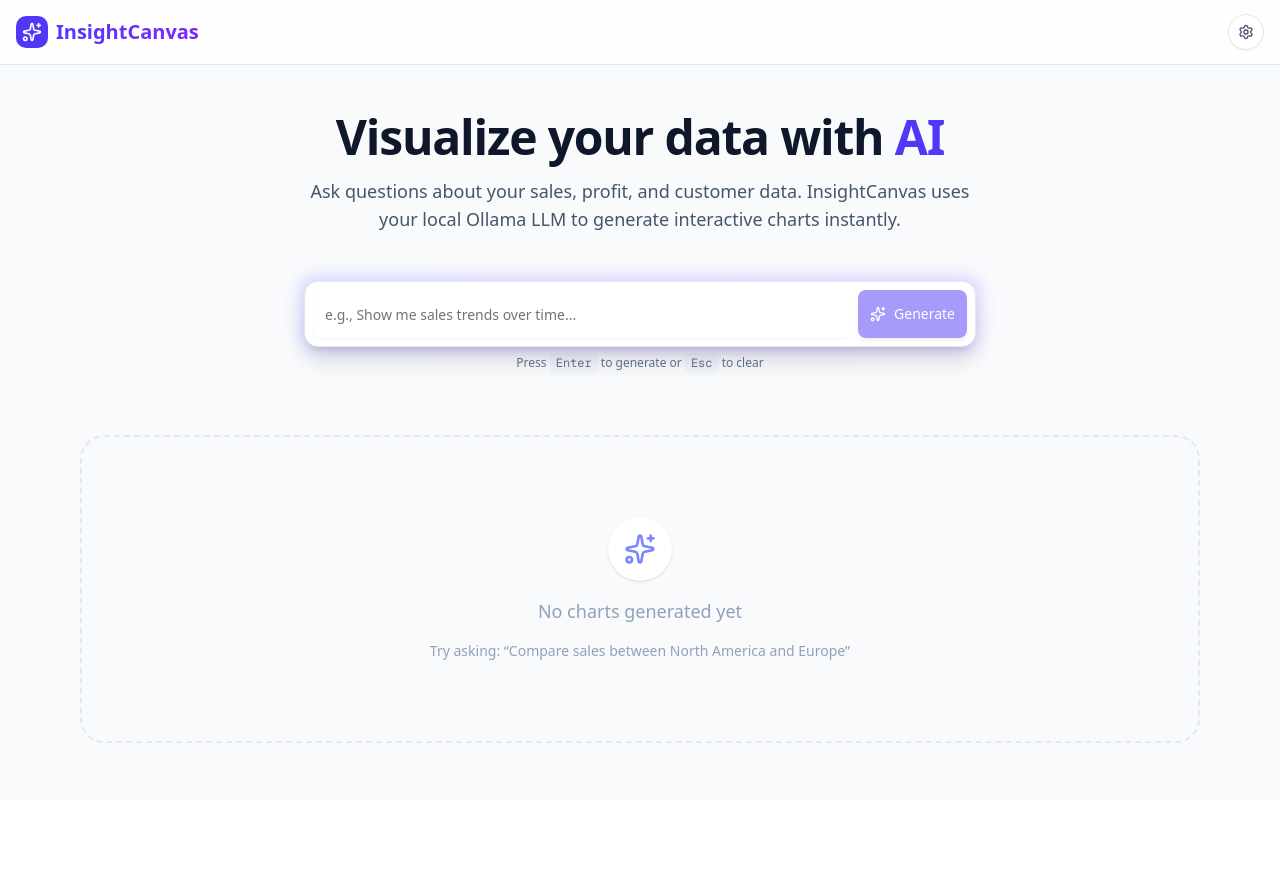
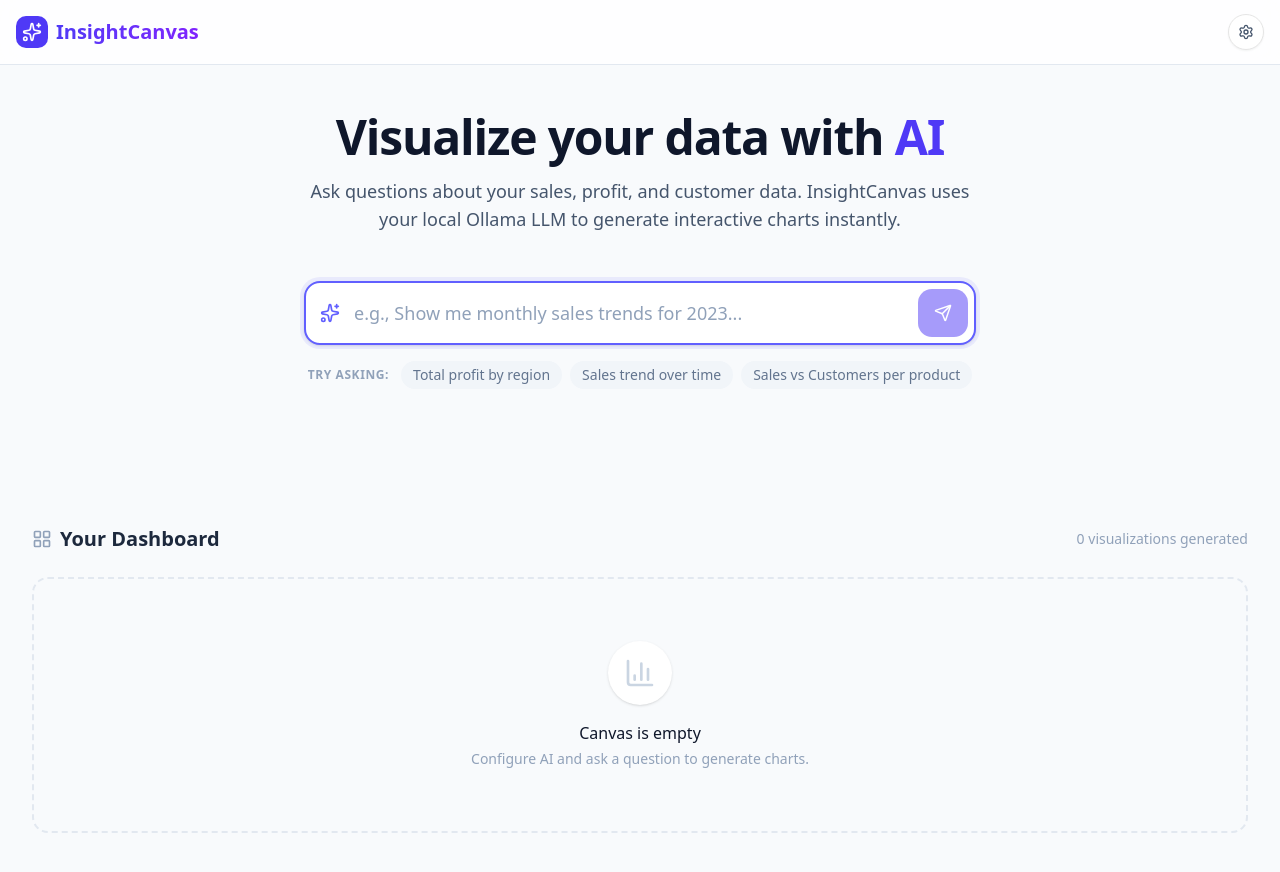
Before and after one commit to burakkaygusuz/insight-canvas, a Next.js app: page / in a window 1280 px wide. Before the commit the page ends 800 px from the top, so only its background shows below. Built offline with nearby package versions, Linux system fonts and the light colour scheme.

Commit message:
refactor(dashboard): improve input form and empty state UI

```diff
--- a/src/components/Dashboard.tsx
+++ b/src/components/Dashboard.tsx
@@ -1,13 +1,11 @@
 'use client';
 
 import { AnimatePresence, motion } from 'framer-motion';
-import { CheckCircle2, Loader2, Sparkles, X } from 'lucide-react';
+import { ChartColumn, CheckCircle2, LayoutGrid, Loader2, Send, Sparkles } from 'lucide-react';
 import { useCallback, useEffect, useState, useTransition } from 'react';
 
 import { ChartCard } from '@/components/ChartCard';
 import { SettingsModal } from '@/components/SettingsModal';
-import { Button } from '@/components/ui/Button';
-import { Input } from '@/components/ui/Input';
 import { generateChartFromPrompt } from '@/services/ollamaService';
 import { GeneratedChart } from '@/types/chart';
 import { OllamaConfig } from '@/types/ollama';
@@ -140,71 +138,53 @@ export default function Dashboard({ systemPromptTemplate }: Readonly<DashboardPr
         <motion.div
           initial={false}
           animate={{ opacity: 1, y: 0 }}
-          className="relative mx-auto mb-16 max-w-2xl"
+          className="relative mx-auto mb-12 max-w-2xl"
         >
-          <form onSubmit={handleSubmit} className="group relative">
-            <div className="absolute -inset-1 rounded-xl bg-linear-to-r from-indigo-500 to-violet-500 opacity-25 blur transition duration-1000 group-hover:opacity-50 group-hover:duration-200"></div>
-            <div className="relative flex items-center gap-2 rounded-xl border border-slate-200 bg-white p-2 shadow-xl dark:border-slate-800 dark:bg-slate-900">
-              <div className="relative flex-1">
-                <Input
+          <form onSubmit={handleSubmit} className="relative w-full">
+            <div className="relative">
+              <Sparkles className="absolute top-1/2 left-4 h-5 w-5 -translate-y-1/2 text-indigo-500" />
+              <input
                 value={query}
                 onChange={(e) => setQuery(e.target.value)}
                 onKeyDown={handleKeyDown}
-                  placeholder="e.g., Show me sales trends over time..."
-                  className="h-12 w-full border-0 bg-transparent pr-10 text-lg focus-visible:ring-0"
+                placeholder="e.g., Show me monthly sales trends for 2023..."
+                className="block w-full rounded-2xl border-2 border-slate-200 bg-white py-4 pr-12 pl-12 text-lg text-slate-900 shadow-sm transition-all placeholder:text-slate-400 focus:border-indigo-500 focus:ring-4 focus:ring-indigo-500/10 focus:outline-none dark:border-slate-800 dark:bg-slate-900 dark:text-slate-50 dark:placeholder:text-slate-500 dark:focus:border-indigo-400 dark:focus:ring-indigo-400/10"
                 disabled={isPending}
                 autoComplete="off"
                 autoFocus
-                  aria-label="Chart generation query"
-                  aria-describedby="query-hint"
               />
-                {query && !isPending && (
               <button
-                    type="button"
-                    onClick={handleClear}
-                    className="absolute top-1/2 right-2 -translate-y-1/2 rounded-full p-1 text-slate-400 transition-colors hover:bg-slate-100 hover:text-slate-600 dark:hover:bg-slate-800 dark:hover:text-slate-300"
-                    aria-label="Clear input"
-                  >
-                    <X className="h-4 w-4" />
-                  </button>
-                )}
-              </div>
-              <Button
                 type="submit"
                 disabled={isPending || !query.trim()}
-                className="h-12 shrink-0 bg-indigo-600 px-6 text-white shadow-md transition-all hover:scale-105 hover:bg-indigo-700 disabled:hover:scale-100"
+                className="absolute inset-y-2 right-2 flex items-center justify-center rounded-xl bg-indigo-600 px-4 font-medium text-white transition-all hover:bg-indigo-700 disabled:cursor-not-allowed disabled:opacity-50 dark:bg-indigo-500 dark:hover:bg-indigo-600"
               >
                 {isPending ? (
-                  <>
                   <Loader2 className="h-5 w-5 animate-spin" />
-                    <span className="hidden md:inline">Generating...</span>
-                  </>
                 ) : (
-                  <>
-                    <Sparkles className="h-5 w-5" />
-                    <span className="hidden md:inline">Generate</span>
-                  </>
+                  <Send className="h-[18px] w-[18px]" />
                 )}
-              </Button>
+              </button>
             </div>
           </form>
 
-          <motion.p
-            initial={false}
-            animate={{ opacity: 1 }}
-            id="query-hint"
-            className="mt-2 text-center text-xs text-slate-500 dark:text-slate-400"
+          <div className="mt-4 flex flex-wrap justify-center gap-2 text-sm text-slate-500 dark:text-slate-400">
+            <span className="mt-1.5 mr-1 text-xs font-semibold tracking-wider text-slate-400 uppercase dark:text-slate-500">
+              Try asking:
+            </span>
+            {[
+              'Total profit by region',
+              'Sales trend over time',
+              'Sales vs Customers per product'
+            ].map((suggestion) => (
+              <button
+                key={suggestion}
+                onClick={() => setQuery(suggestion)}
+                className="rounded-full bg-slate-100 px-3 py-1 transition-colors hover:bg-slate-200 dark:bg-slate-800 dark:hover:bg-slate-700"
               >
-            Press{' '}
-            <kbd className="rounded bg-slate-100 px-1.5 py-0.5 font-mono dark:bg-slate-800">
-              Enter
-            </kbd>{' '}
-            to generate or{' '}
-            <kbd className="rounded bg-slate-100 px-1.5 py-0.5 font-mono dark:bg-slate-800">
-              Esc
-            </kbd>{' '}
-            to clear
-          </motion.p>
+                {suggestion}
+              </button>
+            ))}
+          </div>
 
           <AnimatePresence mode="wait">
             {showSuccess && !error && (
@@ -267,6 +247,18 @@ export default function Dashboard({ systemPromptTemplate }: Readonly<DashboardPr
             )}
           </AnimatePresence>
         </motion.div>
+      </div>
+
+      <div className="mx-auto w-full max-w-7xl flex-1 px-4 py-10 sm:px-6 lg:px-8">
+        <div className="mb-6 flex items-center justify-between">
+          <h2 className="flex items-center text-xl font-bold text-slate-800 dark:text-slate-100">
+            <LayoutGrid className="mr-2 text-slate-400" size={20} />
+            Your Dashboard
+          </h2>
+          <div className="text-sm text-slate-400">
+            {charts.length} visualization{charts.length !== 1 ? 's' : ''} generated
+          </div>
+        </div>
 
         <AnimatePresence mode="popLayout">
           {charts.length > 0 ? (
@@ -298,40 +290,13 @@ export default function Dashboard({ systemPromptTemplate }: Readonly<DashboardPr
               ))}
             </motion.div>
           ) : (
-            <motion.div
-              initial={{ opacity: 0, scale: 0.95 }}
-              animate={{ opacity: 1, scale: 1 }}
-              exit={{ opacity: 0, scale: 0.95 }}
-              transition={{ duration: 0.4, ease: [0.4, 0, 0.2, 1] }}
-              className="rounded-3xl border-2 border-dashed border-slate-200 bg-slate-50/50 py-20 text-center dark:border-slate-800 dark:bg-slate-900/50"
-            >
-              <div className="flex flex-col items-center gap-4 text-slate-400">
-                <motion.div
-                  initial={{ scale: 0, rotate: -180 }}
-                  animate={{ scale: 1, rotate: 0 }}
-                  transition={{ delay: 0.2, type: 'spring', stiffness: 200 }}
-                  className="rounded-full bg-white p-4 shadow-sm dark:bg-slate-800"
-                >
-                  <Sparkles className="h-8 w-8 text-indigo-400" />
-                </motion.div>
-                <motion.p
-                  initial={{ opacity: 0, y: 10 }}
-                  animate={{ opacity: 1, y: 0 }}
-                  transition={{ delay: 0.3 }}
-                  className="text-lg font-medium"
-                >
-                  No charts generated yet
-                </motion.p>
-                <motion.p
-                  initial={{ opacity: 0, y: 10 }}
-                  animate={{ opacity: 1, y: 0 }}
-                  transition={{ delay: 0.4 }}
-                  className="text-sm"
-                >
-                  Try asking: &ldquo;Compare sales between North America and Europe&rdquo;
-                </motion.p>
+            <div className="flex h-64 flex-col items-center justify-center rounded-2xl border-2 border-dashed border-slate-200 bg-slate-50/50 text-slate-400 dark:border-slate-800 dark:bg-slate-900/50">
+              <div className="mb-4 rounded-full bg-white p-4 shadow-sm dark:bg-slate-800">
+                <ChartColumn className="h-8 w-8 text-slate-300 dark:text-slate-600" />
               </div>
-            </motion.div>
+              <p className="font-medium text-slate-900 dark:text-slate-200">Canvas is empty</p>
+              <p className="mt-1 text-sm">Configure AI and ask a question to generate charts.</p>
+            </div>
           )}
         </AnimatePresence>
       </div>
```
Lines whose indentation alone changed are shown as unchanged.
